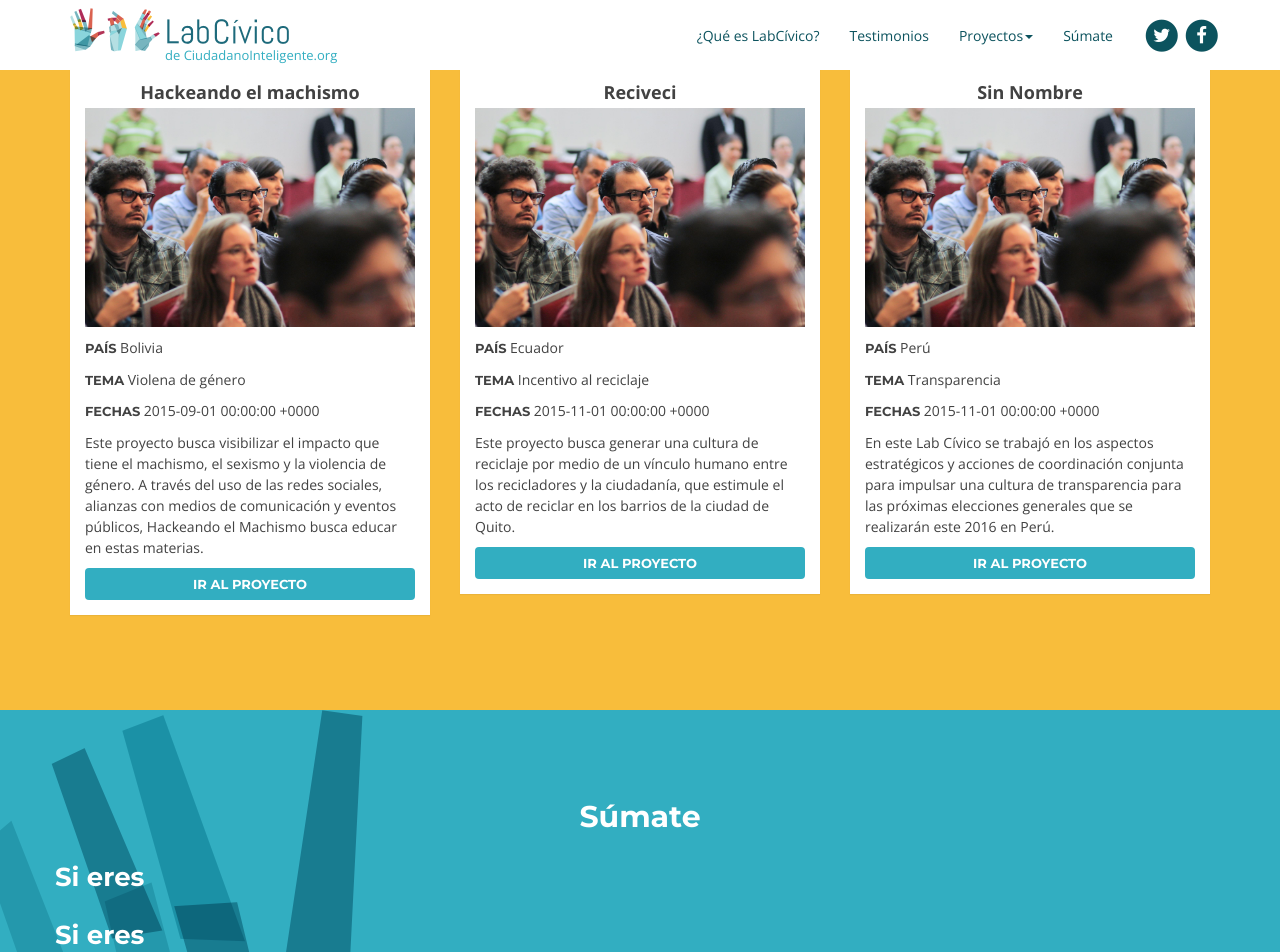
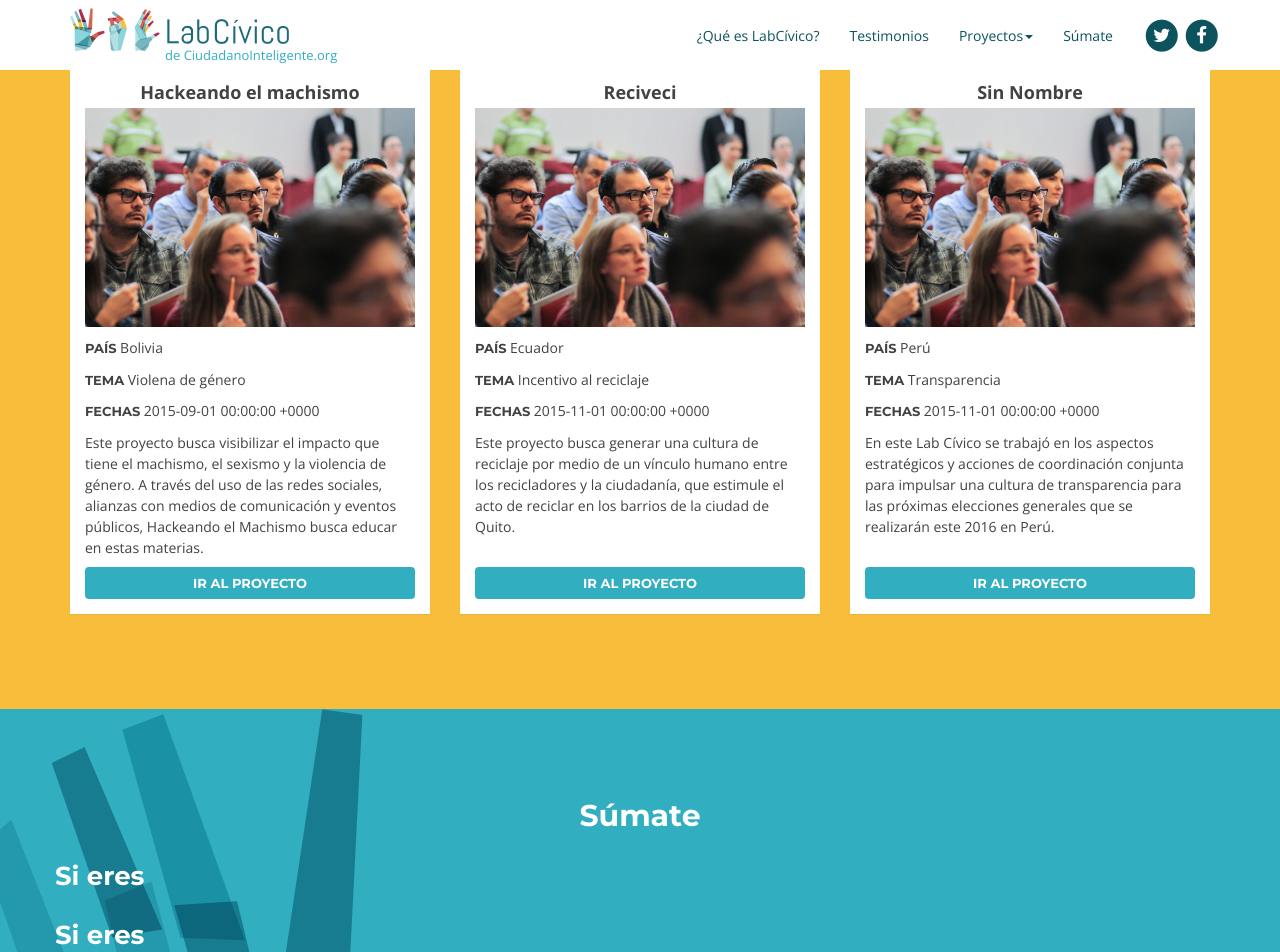
Before and after one commit to ciudadanointeligente/br.labcivico.org.github.io, a Jekyll site: the page built from index.html, in a window 1280 px wide and 1400 px high, scrolled down 1817 px. Shown: the top 952 px of the window. Built offline with Jekyll 4.4.1, drawn with Linux system fonts in a browser that asks for light colours; nearby versions of some CDN libraries.

Commit message:
Fix cards height

```diff
--- a/_includes/projects.html
+++ b/_includes/projects.html
@@ -7,10 +7,10 @@
     <div class="row">
         {% for card in site.projectcards %}
         <div class="col-md-4">
-            <div class="panel panel-default">
+            <div class="panel panel-default card">
               <h4 class="text-center">{{card.title}}</h4>
               <img src="{{card.image}}" class="cards-image"></img>
-              {% include projectcards.html %}
+              <div class="tarjeta">{% include projectcards.html %}</div>
               <a class="btn btn-info center-block" href="{{card.permalink}}" role="button"><span>Ir al proyecto</span></a>
             </div>
         </div>
--- a/_sass/_base.scss
+++ b/_sass/_base.scss
@@ -251,12 +251,17 @@ h5{
 }
 
 /*PANELS*/
+.tarjeta{
+  min-height: 230px;
+}
+
 .panel{
   color: $grey;
   padding: 15px;
   border: none;
   border-radius: 0;
 }
+
 
 /*BUTTONS*/
 .btn-info {
@@ -558,6 +563,13 @@ label{
 }
 
 /*MEDIA-QUERIS*/
+
+@media (max-width: 1199px) {
+  .tarjeta{
+    min-height: 262px;
+  }
+}
+
 @media (max-width: 1000px) {
 
   .jumbotron .h1, .jumbotron h1 {
@@ -576,6 +588,12 @@ label{
     display: none;
   }
 
+}
+
+@media (max-width: 991px) {
+  .tarjeta{
+    min-height: auto;
+  }
 }
 
 @media (max-width: 800px) {
```
